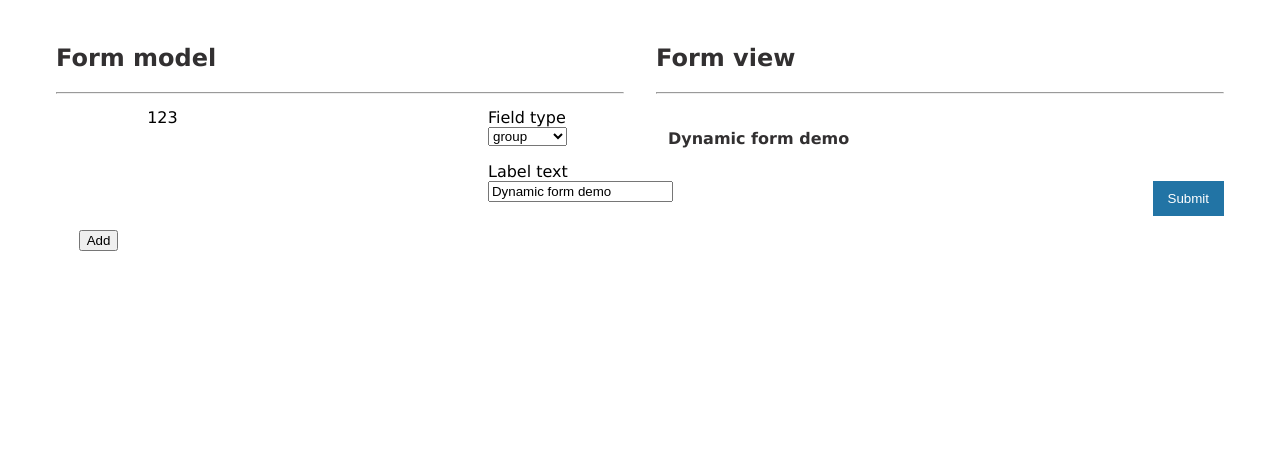
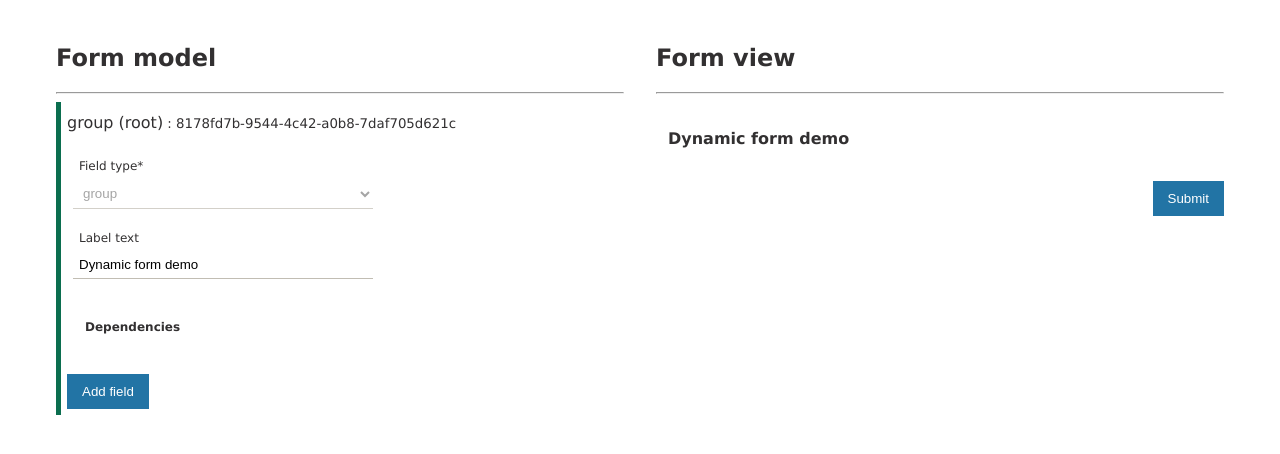
Before and after one commit to thomson92/angular-dynamic-forms, an Angular app: page / in a window 1280 px wide. Shown: the top 454 px of the page. Built offline with nearby package versions, Linux system fonts and the light colour scheme.

Commit message:
field meta refactor

```diff
--- a/src/app/components/field-meta/field-meta.component.html
+++ b/src/app/components/field-meta/field-meta.component.html
@@ -1,27 +1,52 @@
-<tr class="form-model__table__row">
+<details class="form-model__container" [ngClass]="fieldMeta.isConfigured ? 'confirmed' : 'unconfirmed'" open>
 
-  <td class="form-model__table__cell">{{fieldIndex}}</td>
+  <summary class="bottom-margin--medium" (mouseenter)="isHovered = true" (mouseleave)="isHovered = false">
 
-  <td class="form-model__table__cell id-container">{{id}}</td>
+    <p class="text-basic--color" *ngIf="fieldMeta.isConfigured else noFieldSelected">
+      {{fieldMeta.fieldType}}
+      <span *ngIf="fieldMeta.isLocked">(root)</span>
+      <small> : {{fieldMeta.id}}</small>
+    </p>
 
-  <td class="form-model__table__cell">
-    <article>
+    <button class="btn--caution btn--base" *ngIf="!fieldMeta.isLocked" (click)="removeField()"
+      [ngStyle]="{'visibility': isHovered ? 'visible' : 'hidden' }">x</button>
+  </summary>
 
-      <div class="form-model__table__cell--field">
-        <label for="field-types">Field type</label>
-        <select id="field-types" name="field-types" type="text" [(ngModel)]="fieldMeta.fieldType">
-          <option *ngFor="let field of fieldTypes | keyvalue" [value]="field['key']">{{field['key']}}</option>
-        </select>
-      </div>
+  <article class="left-offset--small">
 
-      <div class="form-model__table__cell--field">
-        <label for="field-types">Label text</label>
-        <input type="text" [(ngModel)]="fieldMeta.labeltext">
-      </div>
+    <div class="form-model--field">
+      <label for="field-types" class="inline-label">Field type*</label>
+      <select class="base-input" id="field-types" name="field-types" type="text" [ngModel]="fieldMeta.fieldType"
+        (ngModelChange)="update($event)" [disabled]="fieldMeta.isLocked">
+        <option *ngFor="let field of fieldTypes | keyvalue" [value]="field['key']">{{field['key']}}</option>
+      </select>
+    </div>
 
-    </article>
-  </td>
-  <td class="base-cell__buttons">
-    <button *ngIf="!isConfirmed" (click)="add()">Add</button>
-  </td>
-</tr>
+    <div class="form-model--field">
+      <label for="field-types" class="inline-label">Label text</label>
+      <input class="base-input" type="text" [(ngModel)]="fieldMeta.labeltext">
+    </div>
+
+    <details class="form-model__container">
+      <summary class="inline-label bottom-margin--medium"><b class="text-basic--color">Dependencies</b></summary>
+      <app-dependency *ngFor="let dependency of fieldMeta.dependencies" [dependencyData]="dependency"
+        [id]="fieldMeta" (dependencyFieldSelected)="onDependencySelect($event)"
+        (dependencyRemoved)="dependencyRemove($event)"></app-dependency>
+      <button class="btn--primary" (click)="addDependencyRow()">Add dependency</button>
+    </details>
+
+  </article>
+
+  <ng-container *ngIf="fieldMeta.fieldType == 'group'">
+    <app-field-meta *ngFor="let metaField of fieldMeta.nestedField; let i = index" [fieldMeta]="metaField"
+      (modelChanged)="onNestedFieldUpdate()" (fieldRemoved)="onFieldRemoveAction($event)">
+    </app-field-meta>
+  </ng-container>
+
+  <button class="btn--primary" *ngIf="canFieldOwnAddAction()" (click)="addField()"
+    [disabled]="!canFieldModelBeAdded()">Add field</button>
+</details>
+
+<ng-template #noFieldSelected>
+  <small>Not configured</small>
+</ng-template>
--- a/src/app/components/field-meta/field-meta.component.scss
+++ b/src/app/components/field-meta/field-meta.component.scss
@@ -1,33 +1,37 @@
-// .table-row {
-//     display: grid;
-//     width: 100%;
-//     grid-template-columns: 15% 15% 60% 10%;
+@import "../../../assets/styles/table";
+@import "../../../assets/styles/inputs";
+@import "../../../assets/styles/variables";
+@import "../../../assets/styles/button";
+@import "../../../assets/styles/spaces";
 
-//     .base-cell {
-//         padding: 5px;
-//         text-align: left;
-//         vertical-align: middle;
+.form-model__container {
+    margin: 5px 0;
+    padding: $space-mini;
 
+    summary {
+        display: flex;
+        align-items: center;
+        height: 30px;
+        cursor: pointer;
+    }
+}
 
-//     }
-//     // .id-container {
-//     //     // display: block;
-//     //     // overflow: auto;
-//     //     // white-space: nowrap;
-//     //     // max-width: 50%;
-//     // }
-// }
-
-@import "../../../assets/styles/table";
-
-.form-model__table__cell--field {
+.form-model--field {
     display: grid;
     max-width: 300px;
     padding-bottom: 1rem;
 }
 
 .base-cell__buttons {
-    @extend .form-model__table__cell;
+    @extend .form-model--field;
     display: block;
     margin: auto;
 }
+
+.confirmed {
+    border-left: 5px solid $confirmed-color;
+}
+
+.unconfirmed {
+    border-left: 5px solid $secondary-color;
+}
--- a/src/app/components/field-meta/field-meta.component.ts
+++ b/src/app/components/field-meta/field-meta.component.ts
@@ -1,7 +1,9 @@
 import { Component, EventEmitter, Input, Output } from '@angular/core';
 import { FieldType } from '../../constants/field-types';
-import { BaseField } from '../BaseField';
-import { v4 as uuidv4, NIL as NIL_UUID } from 'uuid';
+import { BaseField } from '../shared/field-model';
+import { FieldDependenciesRegistryService } from 'src/app/services/field-dependencies-registry.service';
+import { DependencyBase } from './field-dependencies/dependency-model/dependency-base';
+import { ValueDependency } from './field-dependencies/dependency-model/dependency-value';
 
 @Component({
   selector: 'app-field-meta',
@@ -10,22 +12,76 @@ import { v4 as uuidv4, NIL as NIL_UUID } from 'uuid';
 })
 export class FieldMetaComponent {
 
-  @Input() public fieldIndex: number;
   @Input() public fieldMeta: BaseField;
+  @Input() public parentPath: number[];
 
   @Output() public newFieldAdded = new EventEmitter<boolean>();
+  @Output() public fieldRemoved = new EventEmitter<BaseField>();
+  @Output() public modelChanged = new EventEmitter<boolean>();
 
   public fieldTypes = FieldType;
-  public isConfirmed = false;
-  public id = 123;
-  // public id: number = NIL_UUID;
+  public isHovered = false;
 
-  public add(): void {
-    this.isConfirmed = true;
-    this.newFieldAdded.emit(true);
-    this.id = 123;
-    // this.id = uuidv4();
-    // emitt event
-    // add id
+  constructor(private fieldDependenciesRegistryService: FieldDependenciesRegistryService) { }
+
+  public update(event: FieldType): void {
+    this.fieldMeta.setFieldType(event);
+    this.modelChanged.emit(true);
+  }
+
+  public addField(): void {
+    if (!this.fieldMeta.nestedField) {
+      this.fieldMeta.nestedField = new Array<BaseField>();
+    }
+    this.fieldMeta.addNestedField();
+    this.modelChanged.emit(true);
+  }
+
+  public onDependencySelect(dependencyRef: DependencyBase): void {
+    this.fieldMeta.onDependencyChange();
+    this.modelChanged.emit(true);
+  }
+
+  public canFieldModelBeAdded(): boolean {
+    const isFieldTypeSelected = this.fieldMeta.fieldType != null;
+    return isFieldTypeSelected;
+  }
+
+  public onNestedFieldUpdate(): void {
+    this.modelChanged.emit(true);
+  }
+
+  public dependencyRemove(dependency: DependencyBase): void {
+    this.fieldMeta.dependencies =  this.fieldMeta.dependencies.filter(dep => dep !== dependency);
+    this.fieldMeta.onDependencyChange();
+    this.modelChanged.emit(true);
+  }
+
+  // When parent receive event about child removal call root about model changed
+  public onFieldRemoveAction(fieldToRemove: BaseField): void {
+    this.fieldMeta.nestedField = this.fieldMeta.nestedField.filter(field => field !== fieldToRemove);
+    this.modelChanged.emit(true);
+  }
+
+  public removeField(): void {
+    this.unregisterDependencies();
+    this.fieldRemoved.emit(this.fieldMeta);
+  }
+
+  public canFieldOwnAddAction(): boolean {
+    return this.fieldMeta.fieldType === FieldType.group;
+  }
+
+  public addDependencyRow(): void {
+    this.fieldMeta.dependencies.push(new ValueDependency(this.fieldMeta, this.fieldDependenciesRegistryService));
+  }
+
+  private unregisterDependencies(): void {
+    this.fieldMeta.dependencies.forEach(dep => {
+      if (dep.hasDependingField()) {
+        dep.removeDependency();
+      }
+    });
+    this.fieldDependenciesRegistryService.removeAllDependentFields(this.fieldMeta);
   }
 }
```
